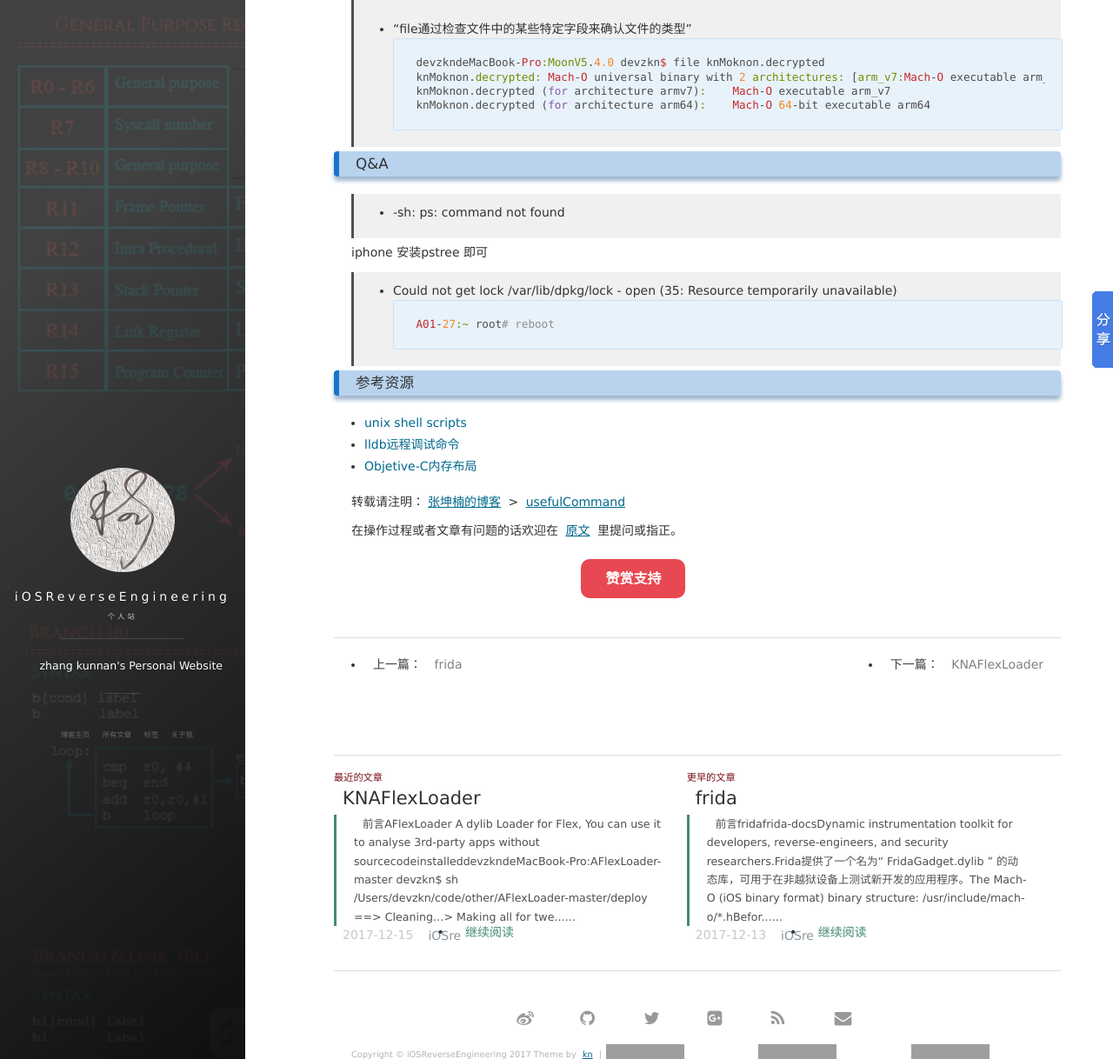
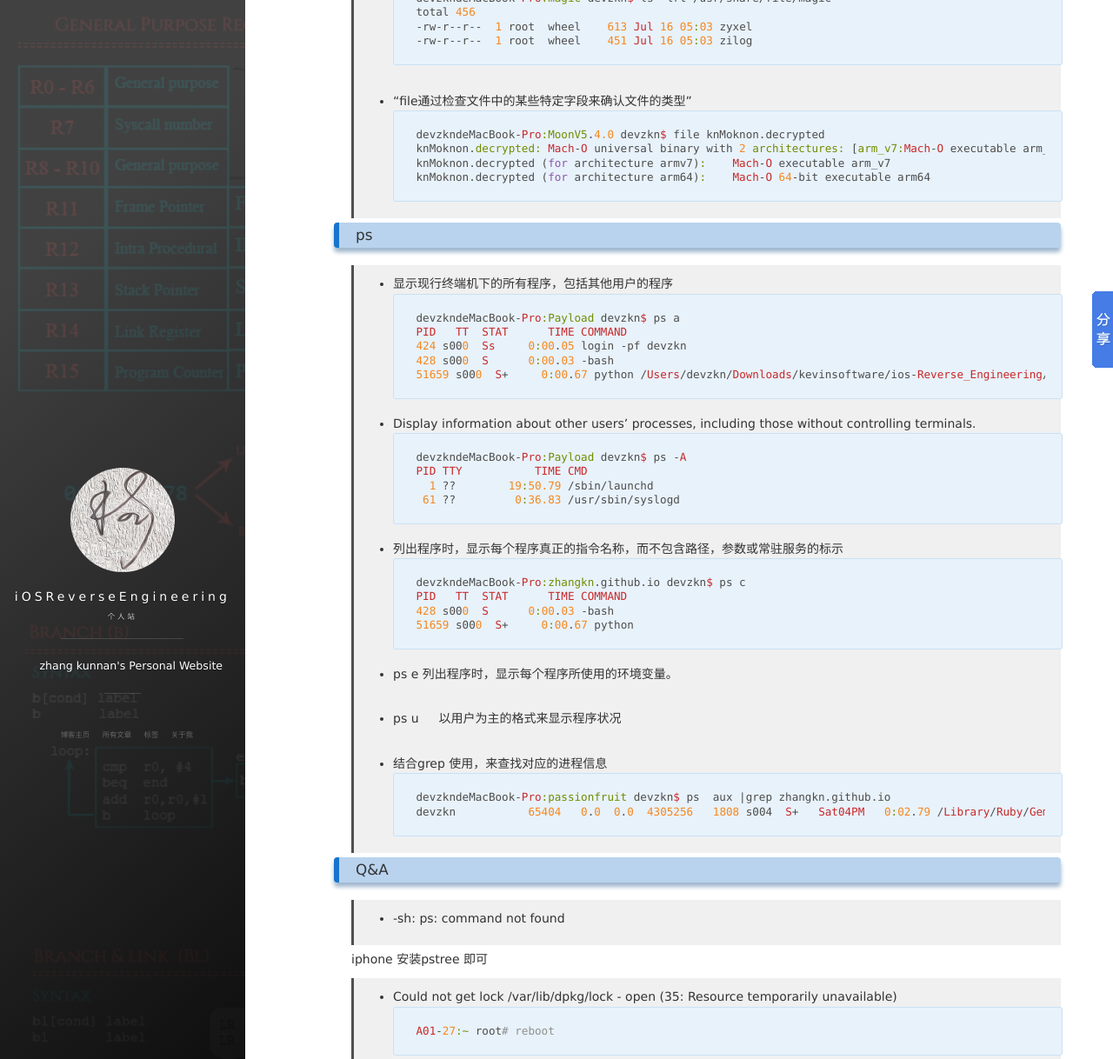
Before and after one commit to zhangkn/zhangkn.github.io, a Jekyll site: the page built from _posts/2017-12-14-usefulCommand.md, in a window 1280 px wide and 1400 px high, scrolled down 6617 px, cut to the strip 0-1218 px from the top of the window. Shown: the whole strip at 87% size. Built offline with Jekyll 4.4.1, drawn with Linux system fonts in a browser that asks for light colours; nearby versions of some CDN libraries; comment, search, counter and statistics services are not loaded; some of the changed text lies outside the part shown; grey boxes are pictures that could not be loaded.

Commit message:
google-site-verification

````diff
--- a/_includes/head.html
+++ b/_includes/head.html
@@ -23,8 +23,13 @@
 
   <link rel="canonical" href="{{ page.url | replace:'index.html','' | prepend: site.baseurl | prepend: site.url }}">
   <link rel="alternate" type="application/rss+xml" title="{{ site.title }}" href="{{ "/feed.xml" | prepend: site.baseurl | prepend: site.url }}">
-  <!--Google网站管理员工具的特定元标记  显示您网站的专用搜寻框，以及导向您网站的其他直接link  google的网站认证代码，也就是证明这个网站的所有者是你 获取以上代码到自己网站上，可以进入http://www.google.com/webmasters/tools/，将自己网站添加进google网站管理，有利于google的收录 -->
-  <meta name="google-site-verification" content="+nxGUDJ4QpAZ5l9Bsjdi102tLVC21AIh5d1Nl23908vVuFHs34="/>
+  <!--Google网站管理员工具的特定元标记  显示您网站的专用搜寻框，以及导向您网站的其他直接link  google的网站认证代码，也就是证明这个网站的所有者是你 获取以上代码到自己网站上，可以进入http://www.google.com/webmasters/tools/，将自己网站添加进google网站管理，有利于google的收录
+
+  https://www.google.com/webmasters/verification/verification?hl=zh-CN&siteUrl=https://zhangkn.github.io/
+  -->
+  <meta name="google-site-verification" content="OEpYd_8xV1ri67dIngAWDEoYNeVBe_cMXrdBugMW5TI" />
+
+
   <meta name="robots" content="all" />
   <meta name="googlebot" content="all" />
   <!-- baiducse-->
--- a/_posts/2017-12-14-usefulCommand.md
+++ b/_posts/2017-12-14-usefulCommand.md
@@ -4,6 +4,9 @@ title: usefulCommand
 date: 2017-12-14
 tag: iOSre
 ---
+### 前言
+
+常用的命令和工具
 
 ### ssh 远程控制
 
@@ -312,6 +315,39 @@ knMoknon.decrypted (for architecture arm64):	Mach-O 64-bit executable arm64
 ```
 
 
+### ps
+>* 显示现行终端机下的所有程序，包括其他用户的程序
+```
+devzkndeMacBook-Pro:Payload devzkn$ ps a
+  PID   TT  STAT      TIME COMMAND
+  424 s000  Ss     0:00.05 login -pf devzkn
+  428 s000  S      0:00.03 -bash
+51659 s000  S+     0:00.67 python /Users/devzkn/Downloads/kevinsoftware/ios-Reverse_Engineering/usbmuxd-1.0.8 2/python-client/tcprelay.py -t 22:2222
+```
+>* Display information about other users' processes, including those without controlling terminals.
+```
+devzkndeMacBook-Pro:Payload devzkn$ ps -A
+  PID TTY           TIME CMD
+    1 ??        19:50.79 /sbin/launchd
+   61 ??         0:36.83 /usr/sbin/syslogd
+```
+>* 列出程序时，显示每个程序真正的指令名称，而不包含路径，参数或常驻服务的标示
+```
+devzkndeMacBook-Pro:zhangkn.github.io devzkn$ ps c
+  PID   TT  STAT      TIME COMMAND
+  428 s000  S      0:00.03 -bash
+51659 s000  S+     0:00.67 python
+```
+>* ps e   列出程序时，显示每个程序所使用的环境变量。
+
+>* ps u 　 以用户为主的格式来显示程序状况
+
+>* 结合grep 使用，来查找对应的进程信息
+```
+devzkndeMacBook-Pro:passionfruit devzkn$ ps  aux |grep zhangkn.github.io
+devzkn           65404   0.0  0.0  4305256   1808 s004  S+   Sat04PM   0:02.79 /Library/Ruby/Gems/2.3.0/gems/rb-fsevent-0.10.2/bin/fsevent_watch --format=otnetstring --latency 0.1 /Users/devzkn/githubPages/zhangkn.github.io
+```
+
 ### Q&A
 
 >* -sh: ps: command not found
@@ -323,8 +359,12 @@ iphone  安装pstree 即可
 A01-27:~ root# reboot
 ```
 
+
+
 ### 参考资源
 
 - [unix shell scripts](https://github.com/samsonjs/bin)
 - [lldb远程调试命令](https://zhiwei.li/text/category/reverse_engineering/)
 - [Objetive-C内存布局](https://zhiwei.li/text/2012/03/10/objetive-c%E5%86%85%E5%AD%98%E5%B8%83%E5%B1%80/)
+- [十年•杭研技术秀 | iOS App的加固保护原理](http://blog.163yun.com/archives/1065)
+- [常用工具总结](https://tomatobin.gitbooks.io/iosreproject/content/chang_yong_gong_ju_zong_jie.html)
````
Also changed, not shown: README.md.
